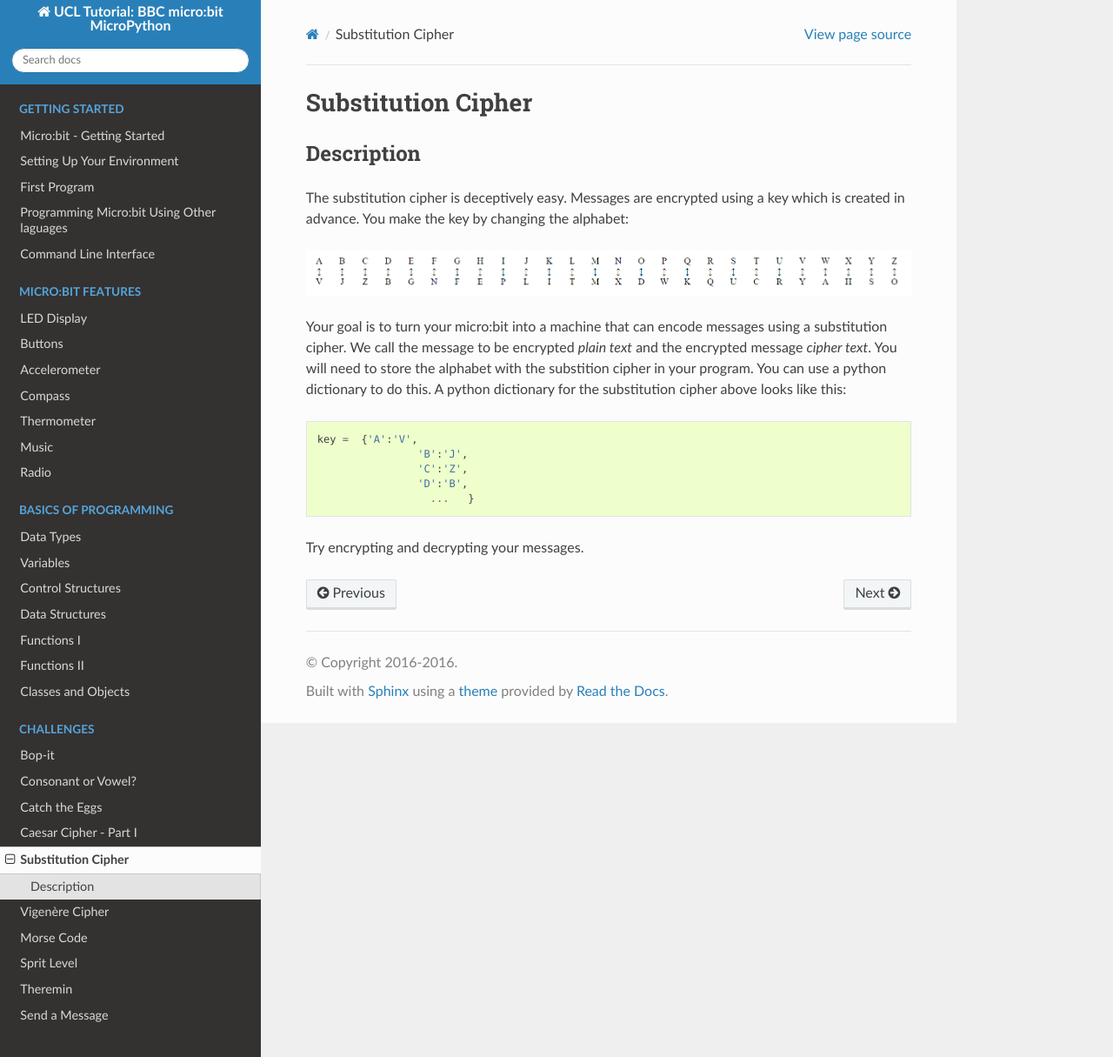
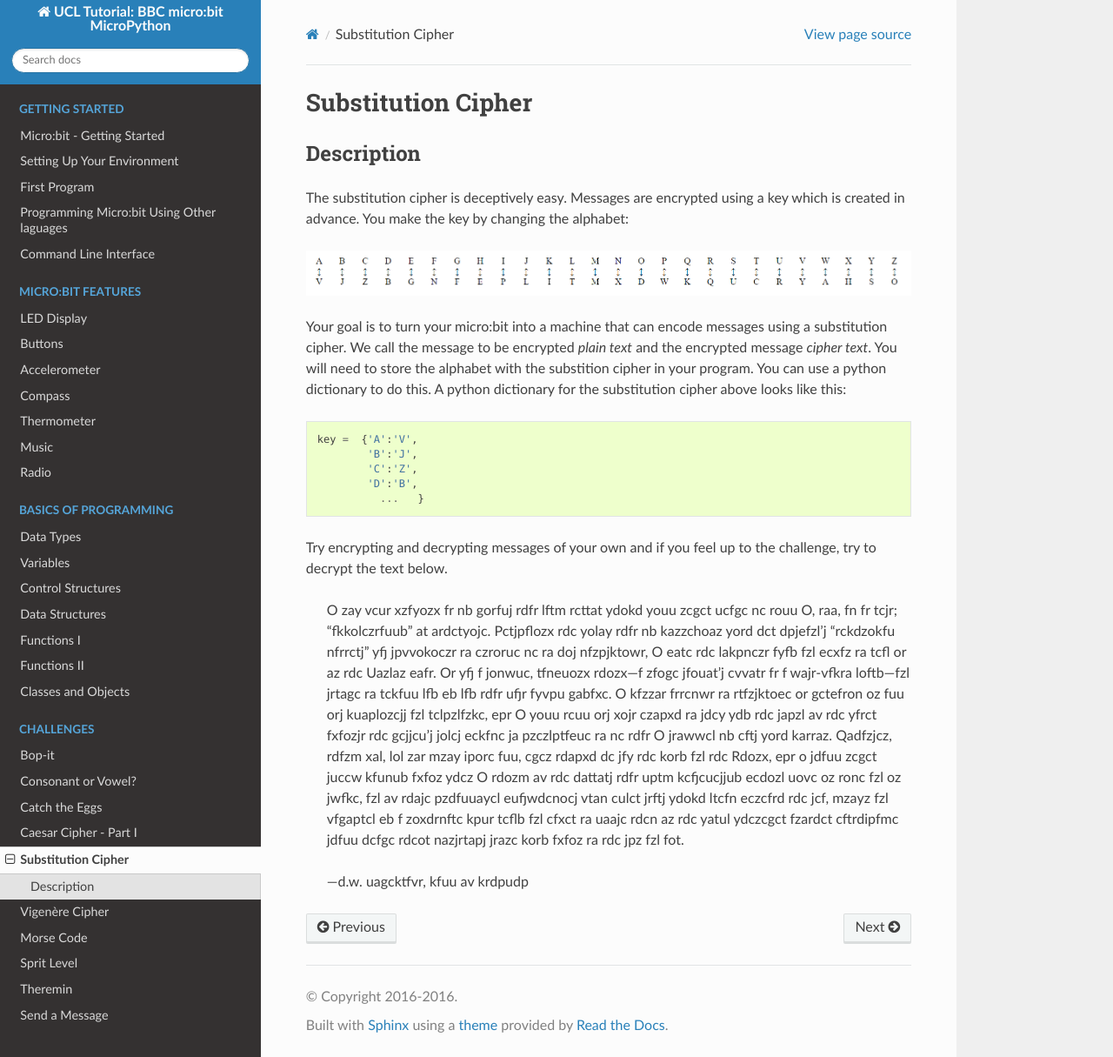
Before and after one commit to rharbird/microbit-challenges, a Sphinx documentation site: the page built from docs/source/challenges/crypto/substitution.rst, in a window 1280 px wide and 1215 px high. Shown: the whole window at 87% size. Built offline with Sphinx 7.4.7 and the Read the Docs theme 2.0.0, drawn with Linux system fonts in a browser that asks for light colours; pages that are not in the unit, such as notebooks, are missing from menus.

Commit message:
Add example

```diff
--- a/docs/source/challenges/crypto/substitution.rst
+++ b/docs/source/challenges/crypto/substitution.rst
@@ -15,9 +15,19 @@ call the message to be encrypted *plain text* and the encrypted message *cipher
 You can use a python dictionary to do this. A python dictionary for the substitution cipher above looks like this::
 
 	key =  {'A':'V',
-			'B':'J',
-			'C':'Z',
-			'D':'B',
-			  ...   }
+		'B':'J',
+		'C':'Z',
+		'D':'B',
+		  ...   }
 
-Try encrypting and decrypting your messages.
+Try encrypting and decrypting messages of your own and if you feel up to the challenge, try to decrypt the text below.
+
+	O zay vcur xzfyozx fr nb gorfuj rdfr lftm rcttat ydokd youu zcgct ucfgc nc rouu O, raa, fn fr tcjr; “fkkolczrfuub” at ardctyojc. Pctjpflozx rdc yolay rdfr nb kazzchoaz
+	yord dct dpjefzl’j “rckdzokfu nfrrctj” yfj jpvvokoczr ra czroruc nc ra doj nfzpjktowr, O eatc rdc lakpnczr fyfb fzl ecxfz ra tcfl or az rdc Uazlaz eafr. Or yfj f jonwuc,
+	tfneuozx rdozx—f zfogc jfouat’j cvvatr fr f wajr-vfkra loftb—fzl jrtagc ra tckfuu lfb eb lfb rdfr ufjr fyvpu gabfxc. O kfzzar frrcnwr ra rtfzjktoec or gctefron oz fuu
+	orj kuaplozcjj fzl tclpzlfzkc, epr O youu rcuu orj xojr czapxd ra jdcy ydb rdc japzl av rdc yfrct fxfozjr rdc gcjjcu’j jolcj eckfnc ja pzczlptfeuc ra nc rdfr O jrawwcl
+	nb cftj yord karraz. Qadfzjcz, rdfzm xal, lol zar mzay iporc fuu, cgcz rdapxd dc jfy rdc korb fzl rdc Rdozx, epr o jdfuu zcgct juccw kfunub fxfoz ydcz O rdozm av rdc
+	dattatj rdfr uptm kcfjcucjjub ecdozl uovc oz ronc fzl oz jwfkc, fzl av rdajc pzdfuuaycl eufjwdcnocj vtan culct jrftj ydokd ltcfn eczcfrd rdc jcf, mzayz fzl vfgaptcl
+	eb f zoxdrnftc kpur tcflb fzl cfxct ra uaajc rdcn az rdc yatul ydczcgct fzardct cftrdipfmc jdfuu dcfgc rdcot nazjrtapj jrazc korb fxfoz ra rdc jpz fzl fot.
+
+	-- d.w. uagcktfvr, kfuu av krdpudp
```
